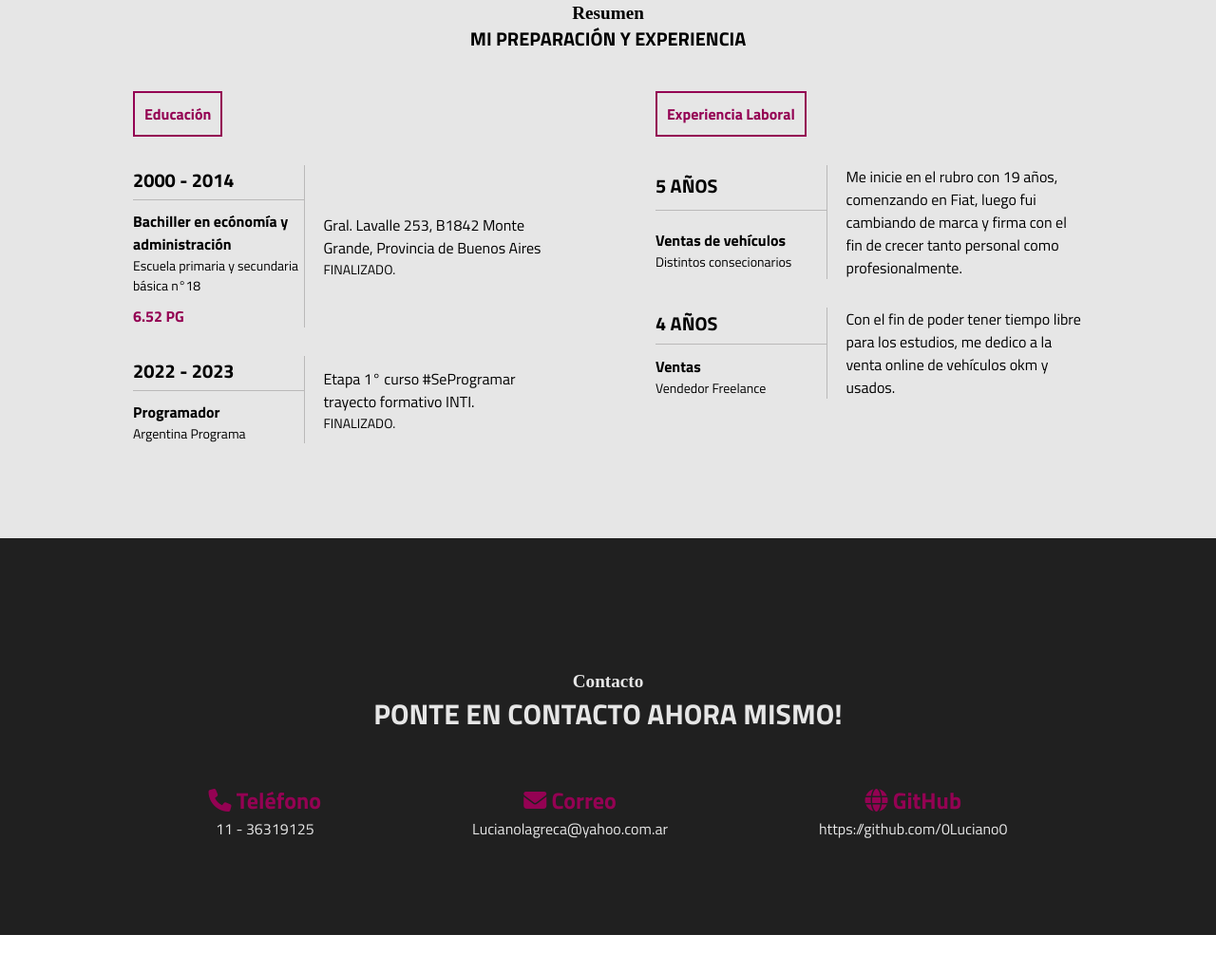
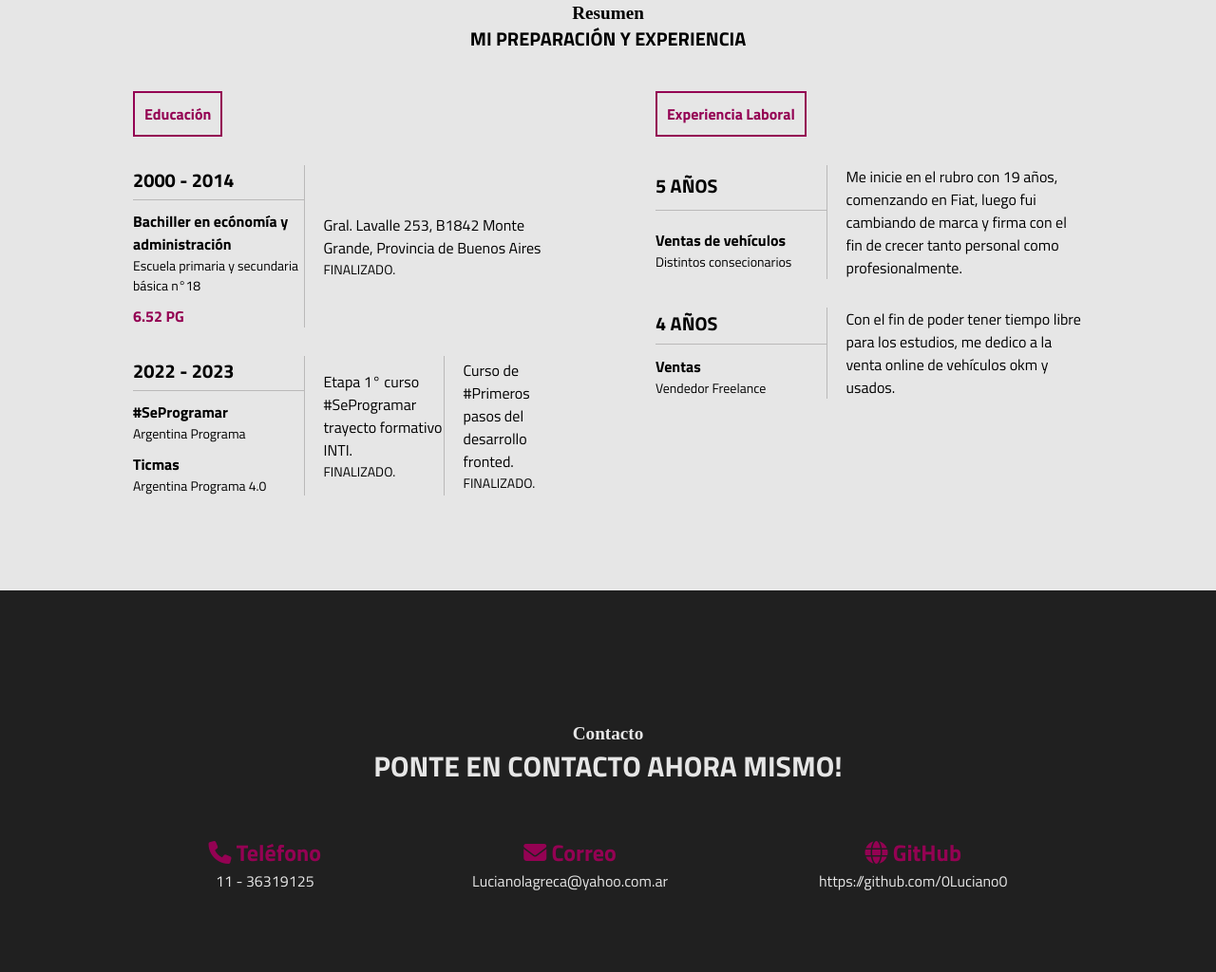
Before and after one commit to 0Luciano0/LucianoCV, a plain HTML site: page index.html in a window 1280 px wide. Shown: the part 1800-2824 px from the top of the page at 95% size. Before the commit the page ends 2785 px from the top, so only its background shows below. Drawn offline with Linux system fonts and the light colour scheme.

Commit message:
Edición

```diff
--- a/index.html
+++ b/index.html
@@ -189,11 +189,17 @@
                                 Etapa 1° curso #SeProgramar trayecto formativo INTI.
                                 <p>FINALIZADO.</p>
                             </td>
+                            <td rowspan="2" class="descripcion">
+                                Curso de #Primeros pasos del desarrollo fronted.
+                                <p>FINALIZADO.</p>
+                            </td>
                         </tr>
                         <tr>
                             <td>
-                                <h4>Programador</h4>
+                                <h4>#SeProgramar</h4>
                                 <p>Argentina Programa</p>
+                                <h4>Ticmas</h4>
+                                <p> Argentina Programa 4.0</p>
                             </td>
                         </tr>
                     </table>
```
